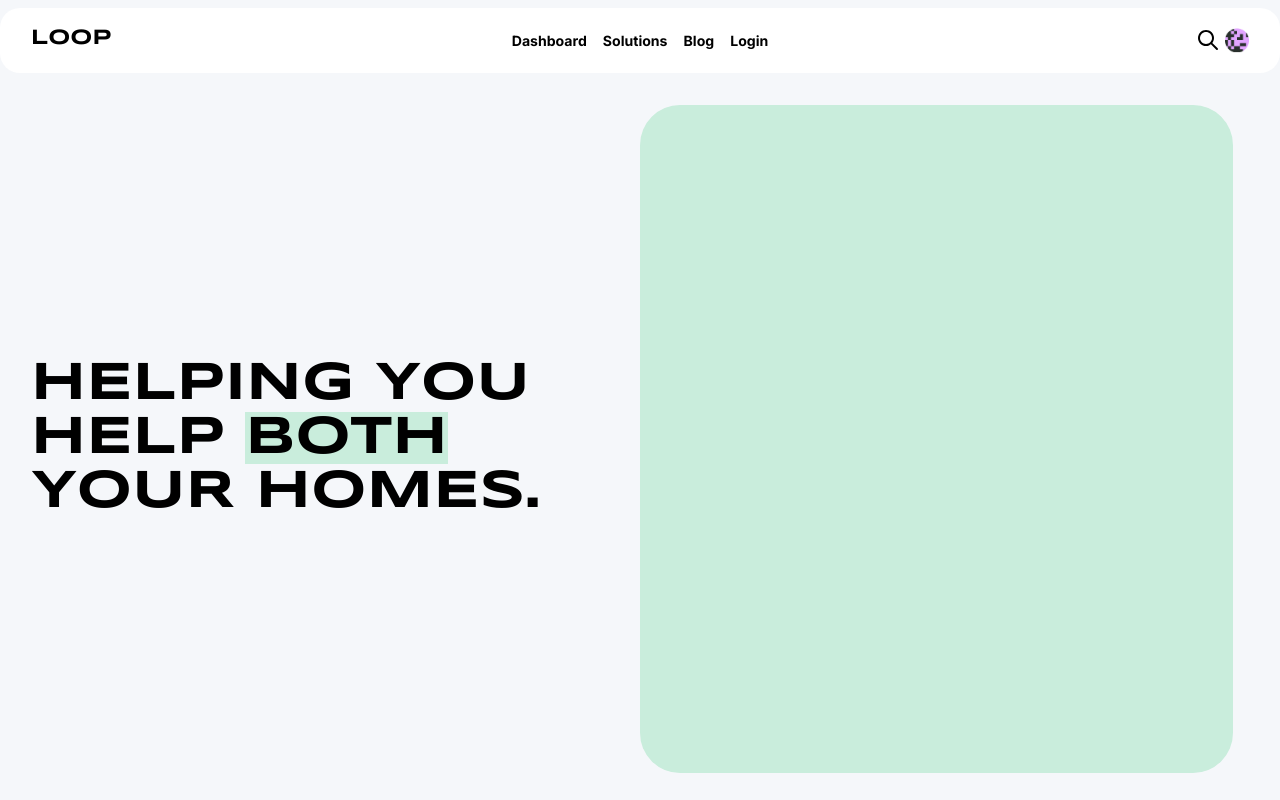
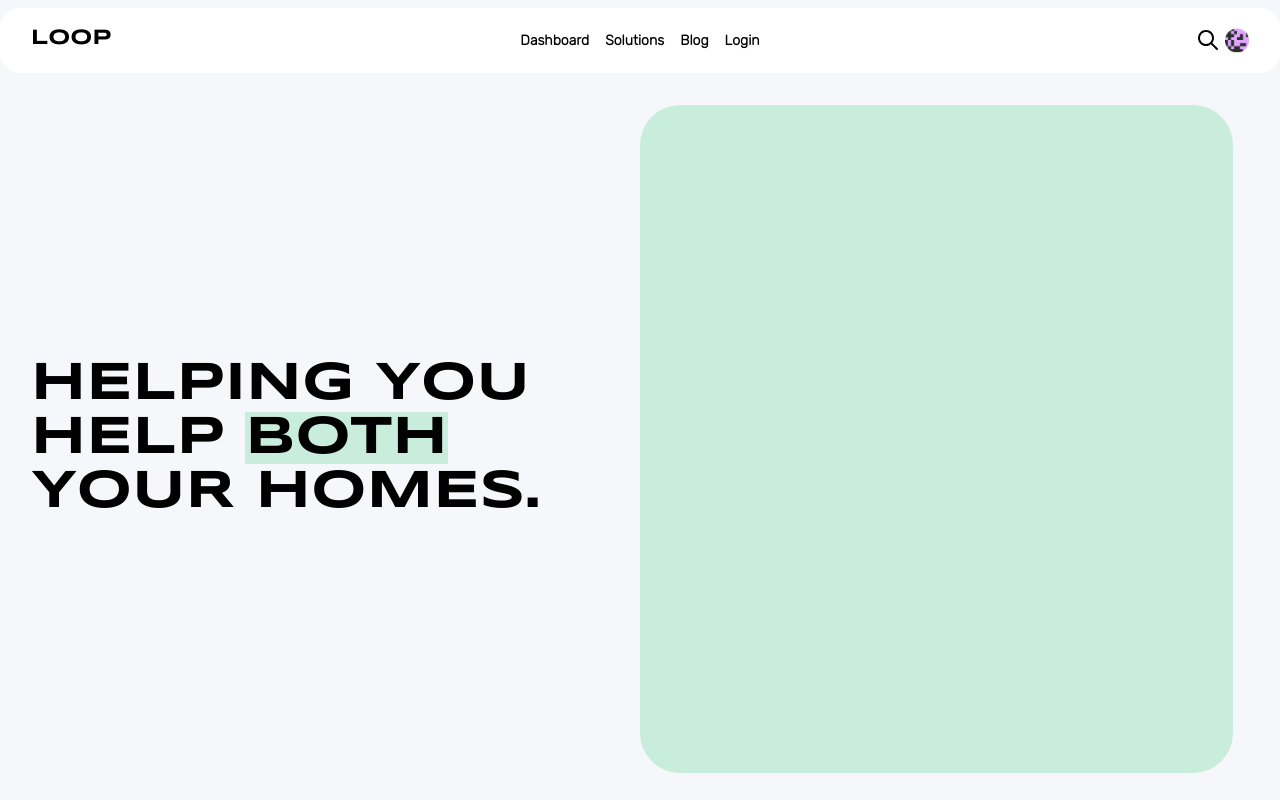
Before and after one commit to pranavkannepalli/loop, a Next.js app: page / in a window 1280 px wide. Shown: the top 800 px of the page. Built offline with nearby package versions, Linux system fonts and the light colour scheme.

Commit message:
Changed Link Text Font

```diff
--- a/app/globals.css
+++ b/app/globals.css
@@ -81,7 +81,7 @@ p {
 }
 
 a {
-	font-family: "Inter", sans-serif;
+	font-family: "Rubik", sans-serif;
 	font-weight: bold;
 	font-size: clamp(12px, 1.1vw, 16px);
 }
```
